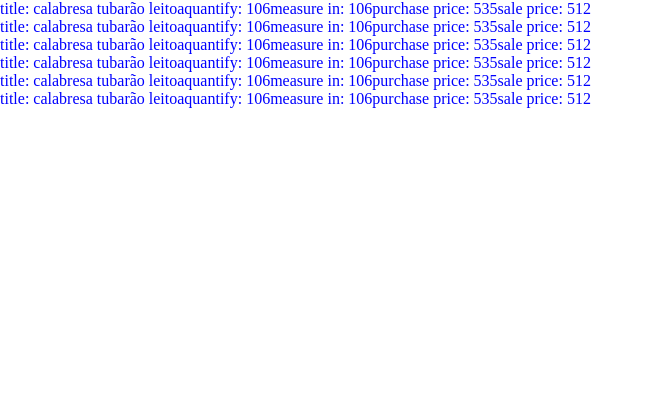
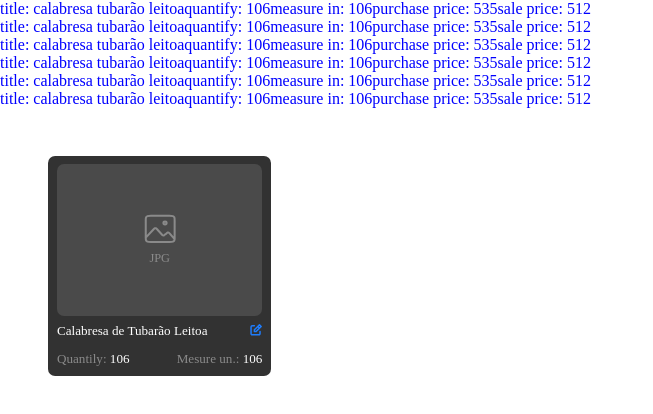
Before and after one commit to yeaaah-dev/yeah-stock, a React (Vite) app: page / in a window 1280 px wide. Shown: the top 414 px of the page, without its empty margins (0-653 px from the left). Built offline with nearby package versions, Linux system fonts and the light colour scheme; data requests are answered from the project's data file.

Commit message:
feat: create card component

```diff
--- /dev/null
+++ b/src/components/Card/index.jsx
@@ -0,0 +1,34 @@
+import styles from './style.module.css';
+import PencilEdit from '../../assets/images/pencilEdit.svg'
+import Icon_image from '../../assets/images/icon_image.svg'
+
+function Card() {
+
+    return (
+
+        <div className={styles['container_Card']}>
+
+            <div className={styles['content_Card']}>
+                <img src={Icon_image} alt="imageProduct" />
+                <span>JPG</span>
+            </div>
+
+            <div className={styles['product_name']}>
+                <span>Calabresa de Tubarão Leitoa</span>
+                <button><img src={PencilEdit} alt="Edit" /></button>
+            </div>
+            <div className={styles['description_Product']}>
+                <div>
+                    Quantily: <span>106</span>
+                </div>
+                <div>
+                    Mesure un.: <span>106</span>
+                </div>
+            </div>
+
+
+        </div>
+    )
+}
+
+export default Card
--- /dev/null
+++ b/src/components/Card/style.module.css
@@ -0,0 +1,77 @@
+.container_Card {
+    margin-left: 3rem;
+    margin-top: 3rem;
+    display: flex;
+    flex-direction: column;
+    width: 13.95519rem;
+    height: 13.76575rem;
+    flex-shrink: 0;
+    border-radius: 0.442rem;
+    background: #323232;
+}
+
+.content_Card {
+    display: flex;
+    flex-direction: column;
+    align-items: center;
+    justify-content: center;
+    width: 12.84431rem;
+    height: 9.47188rem;
+    flex-shrink: 0;
+    border-radius: 0.442rem;
+    background: #4A4A4A;
+    margin-top: 0.51rem;
+    margin-left: 0.56rem;
+    margin-right: 0.56rem;
+    gap: 0.44rem;
+
+
+}
+
+.content_Card span {
+    color: #8A8A8A;
+    font-size: 0.77456rem;
+    font-style: normal;
+    font-weight: 400;
+    line-height: normal;
+}
+
+.product_name {
+    display: flex;
+    justify-content: space-between;
+    padding-left: 0.56rem;
+    padding-right: 0.56rem;
+    padding-top: 0.44rem;
+    color: #FFF;
+    font-size: 0.82088rem;
+    font-style: normal;
+    font-weight: 400;
+    line-height: normal;
+}
+
+.product_name button {
+    cursor: pointer;
+    background: none;
+    border: none;
+}
+
+.description_Product {
+    display: flex;
+    justify-content: space-between;
+    padding-left: 0.56rem;
+    padding-right: 0.56rem;
+    padding-top: 0.77rem;
+    color: #8A8A8A;
+    font-size: 0.82088rem;
+    font-style: normal;
+    font-weight: 400;
+    line-height: normal;
+}
+
+.description_Product span {
+    color: #FFF;
+    font-size: 0.82088rem;
+    font-style: normal;
+    font-weight: 400;
+    line-height: normal;
+}
--- a/src/main.jsx
+++ b/src/main.jsx
@@ -2,9 +2,11 @@ import React from 'react'
 import ReactDOM from 'react-dom/client'
 import App from './pages/home'
 import './styles/global.css'
+import Card from './components/Card'
 
 ReactDOM.createRoot(document.getElementById('root')).render(
   <React.StrictMode>
     <App />
+    <Card />
   </React.StrictMode>,
 )
```
Also changed, not shown: src/components/Button/index.jsx (deleted, +0 -7 lines), src/assets/images/icon_image.svg (added), src/assets/images/pencilEdit.svg (added), src/components/Button/style.jsx (deleted).
